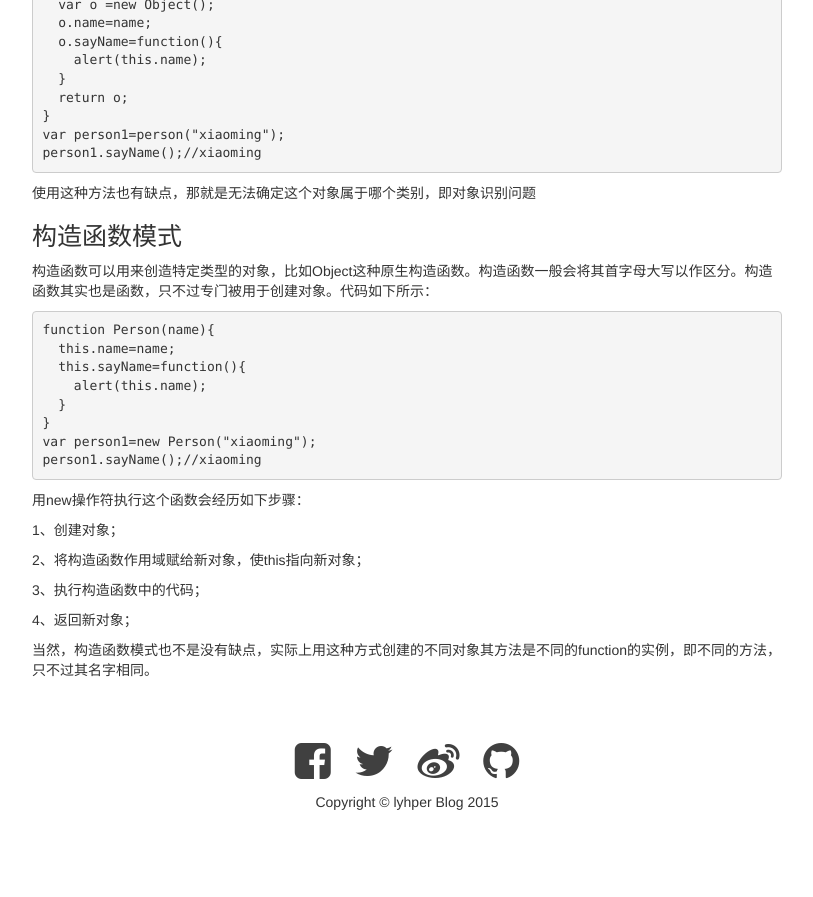
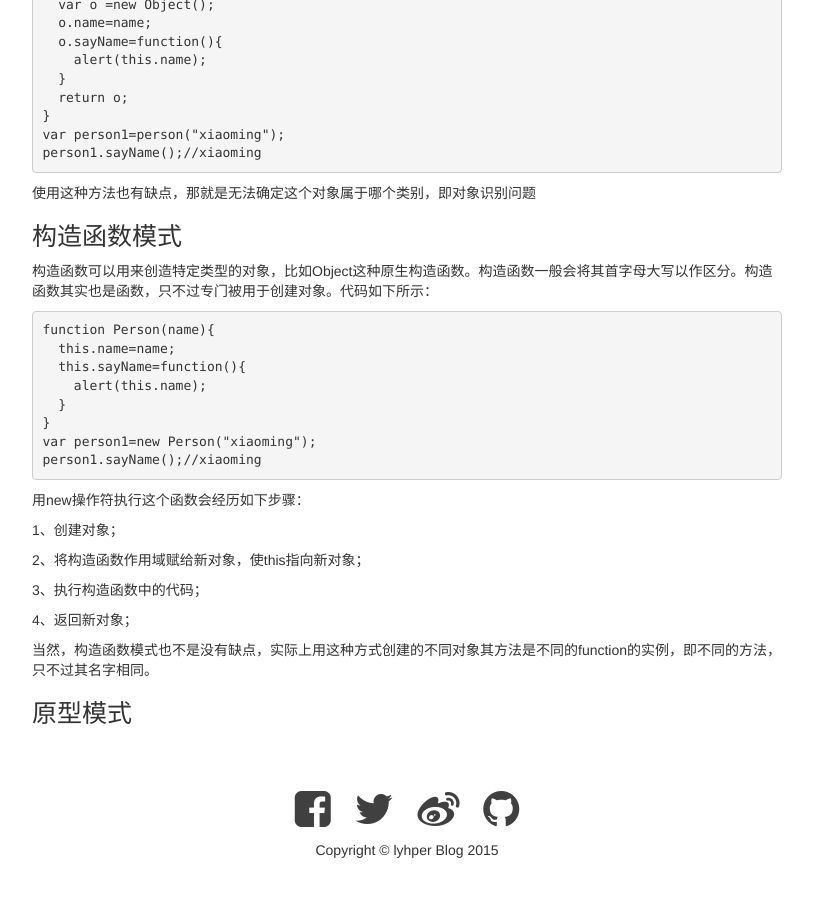
Before and after one commit to lyhper/lyhper.github.io, a Jekyll site: the page built from _posts/2015-08-02-JavaScript-create-object.markdown, in a window 1280 px wide and 900 px high, scrolled down 899 px. Shown: the top 897 px of the window, without its empty margins (233-1046 px from the left). Built offline with Jekyll 4.4.1, drawn with Linux system fonts in a browser that asks for light colours; before the commit the page ends 1751 px from its top, so only the background shows below that.

Commit message:
modify post

```diff
--- a/_posts/2015-08-02-JavaScript-create-object.markdown
+++ b/_posts/2015-08-02-JavaScript-create-object.markdown
@@ -70,3 +70,5 @@ person1.sayName();//xiaoming
 4、返回新对象；
 
 当然，构造函数模式也不是没有缺点，实际上用这种方式创建的不同对象其方法是不同的function的实例，即不同的方法，只不过其名字相同。
+
+##原型模式
```
